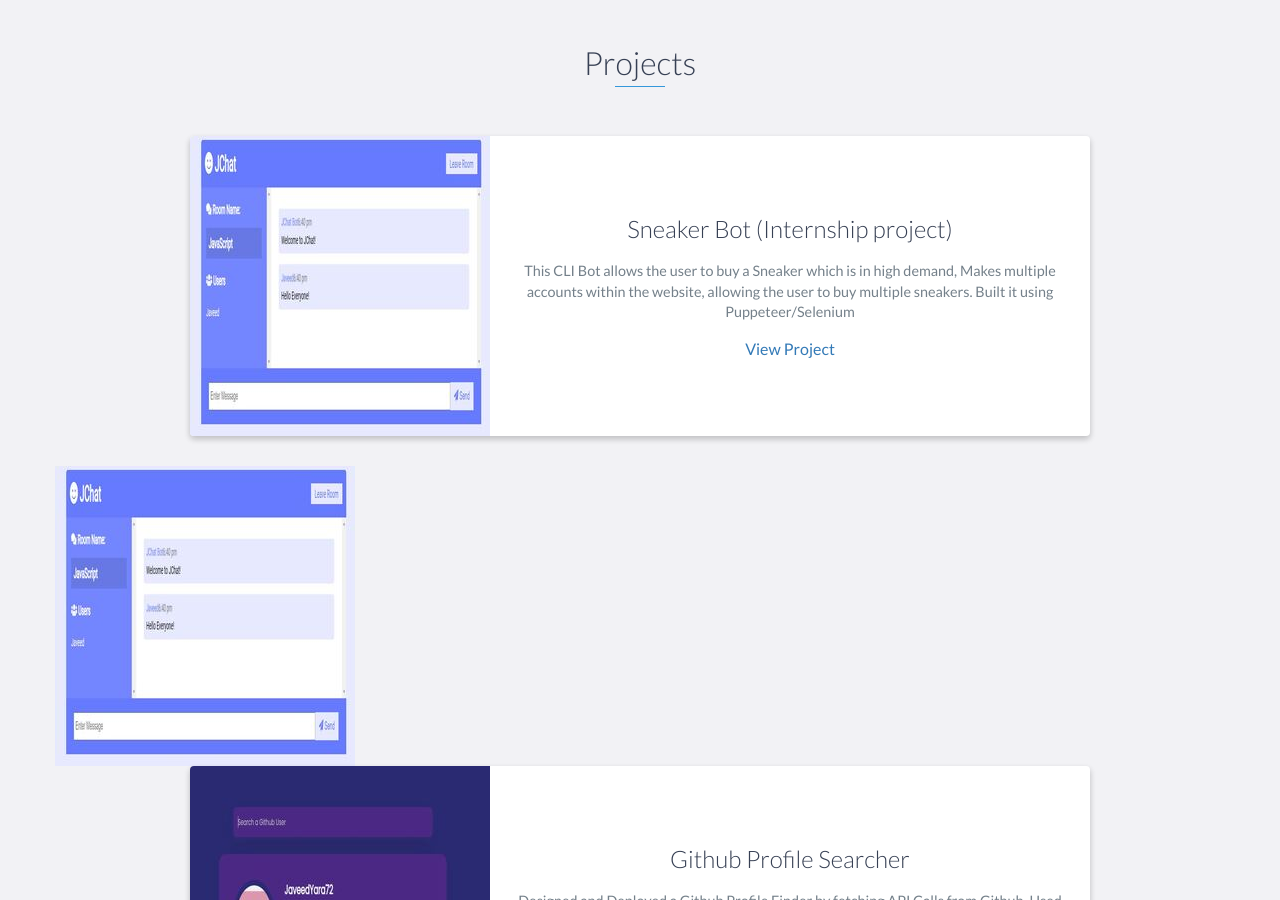
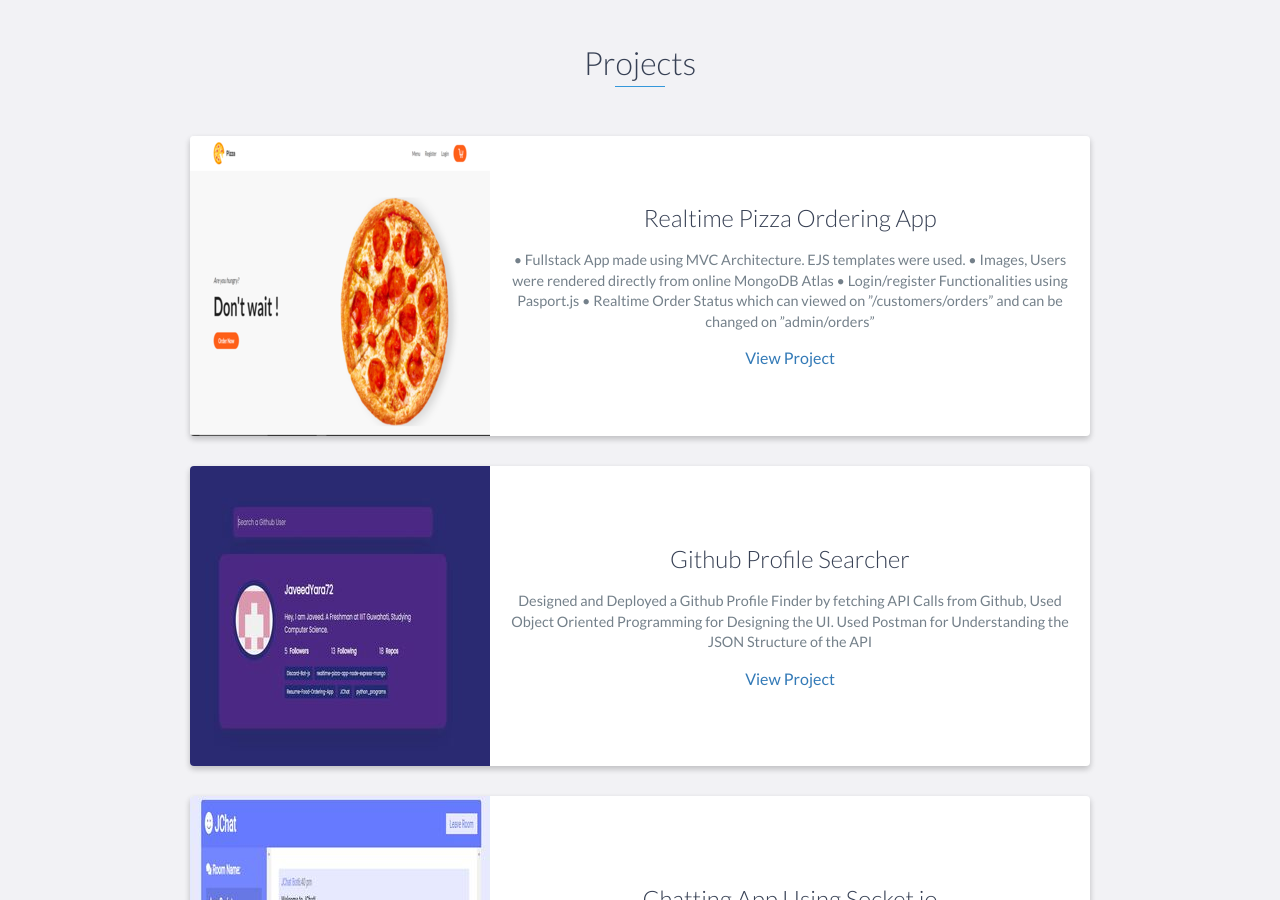
Before and after one commit to JaveedYara72/personal-portfolio, a website: page index.html in a window 1280 px wide. Shown: the part 1900-2800 px from the top of the page. Drawn offline with nearby package versions, Linux system fonts and the light colour scheme.

Commit message:
Update index.html

```diff
--- a/index.html
+++ b/index.html
@@ -128,24 +128,7 @@
             <div class="row">
                 <div class="project shadow-large">
                     <div class="project-image">
-                        <img src="images/Capture (1).jpg" />
-                    </div>
-		    <!-- End .project-image -->
-                    <div class="project-info">
-                        <h3>Sneaker Bot (Internship project)</h3>
-                        <p>
-				This CLI Bot allows the user to buy a Sneaker which is in high
-				demand, Makes multiple accounts within the website, allowing the
-				user to buy multiple sneakers. Built it using Puppeteer/Selenium
-                        </p>
-                        <a href="https://github.com/JaveedYara72/Sneaker-Bot" target="_blank">View Project</a>
-                    </div>
-                    <!-- End .project-info -->
-                </div>
-                <!-- End .project -->
-
-		    <div class="project-image">
-                        <img src="images/Capture (1).jpg" />
+                        <img src="images/converted_project1.png" />
                     </div>
                     <!-- End .project-image -->
                     <div class="project-info">
```
